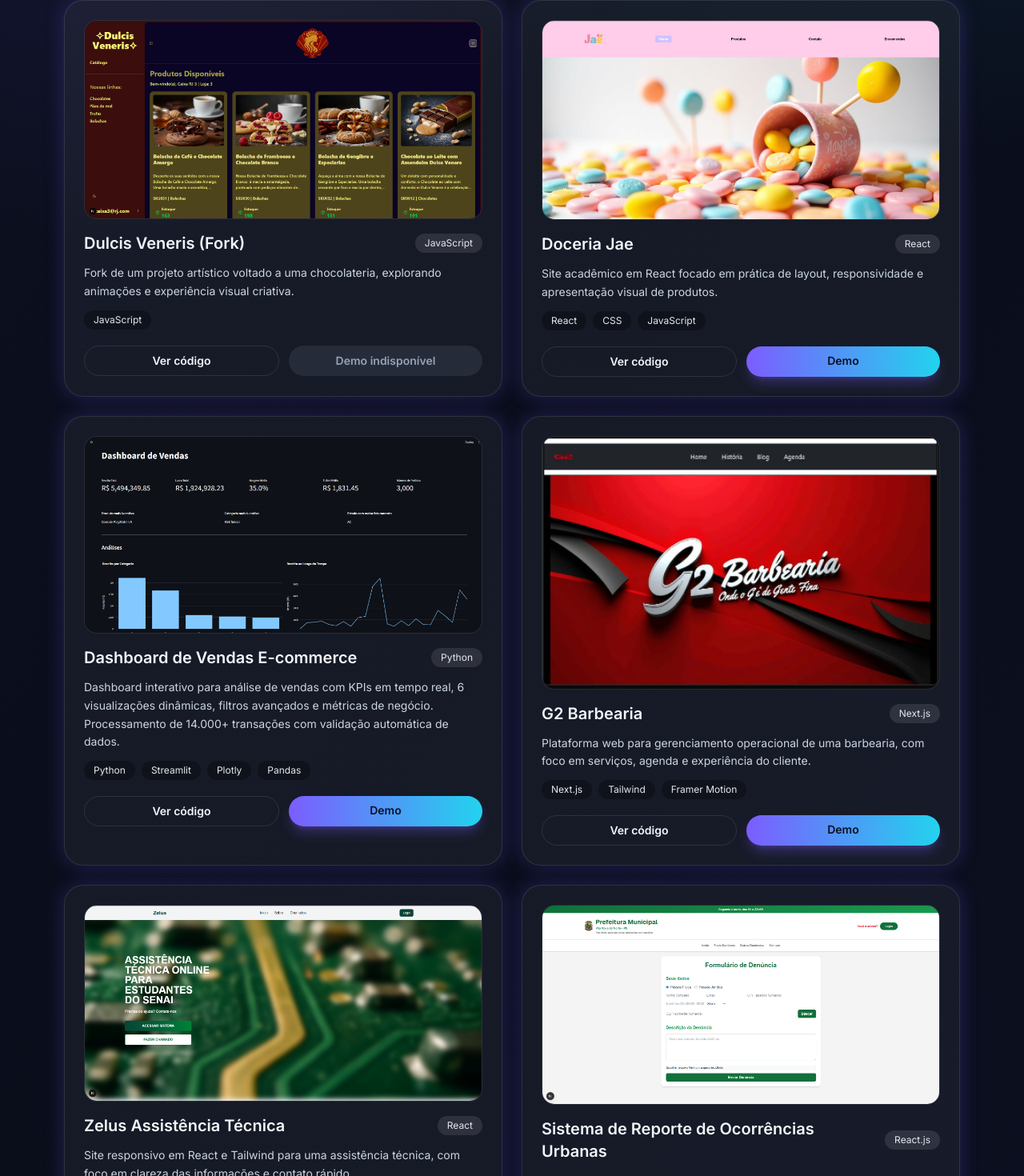
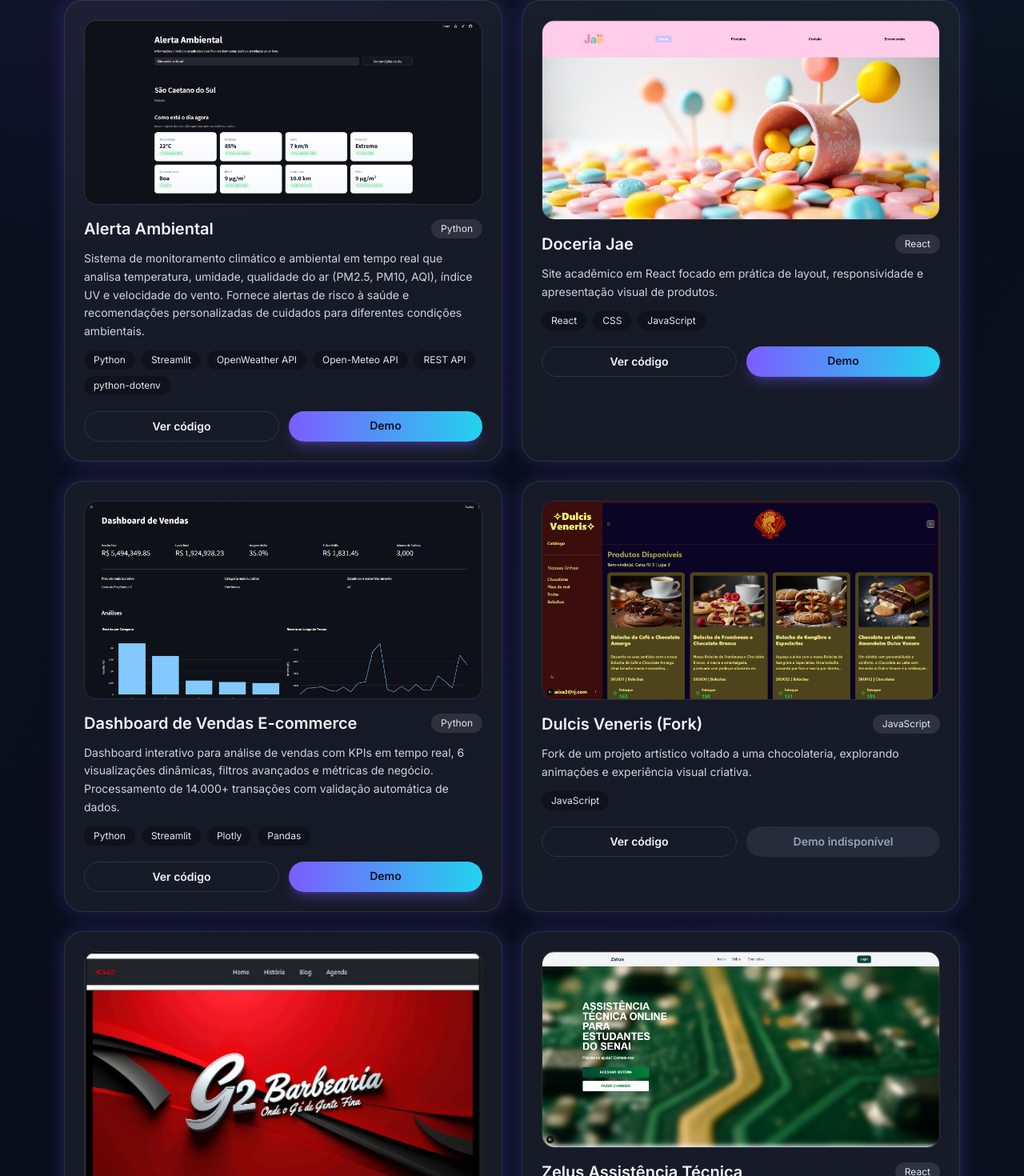
Before and after one commit to gaherrera00/gaherrera00, a React (Vite) app: page / in a window 1280 px wide. Shown: the part 1266-2736 px from the top of the page at 80% size. Built offline with nearby package versions, Linux system fonts and the light colour scheme.

Commit message:
adicao de projeto

```diff
--- a/src/App.jsx
+++ b/src/App.jsx
@@ -18,13 +18,20 @@ const skills = [
 
 const projects = [
   {
-    title: "Dulcis Veneris (Fork)",
+    title: "Alerta Ambiental",
     description:
-      "Fork de um projeto artístico voltado a uma chocolateria, explorando animações e experiência visual criativa.",
-    stack: ["JavaScript"],
-    code: "https://github.com/gaherrera00/dulcis.veneris",
-    demo: "https://github.com/gaherrera00/dulcis.veneris",
-    image: "/project-dulcis.png",
+      "Sistema de monitoramento climático e ambiental em tempo real que analisa temperatura, umidade, qualidade do ar (PM2.5, PM10, AQI), índice UV e velocidade do vento. Fornece alertas de risco à saúde e recomendações personalizadas de cuidados para diferentes condições ambientais.",
+    stack: [
+      "Python",
+      "Streamlit",
+      "OpenWeather API",
+      "Open-Meteo API",
+      "REST API",
+      "python-dotenv",
+    ],
+    code: "https://github.com/gaherrera00/alerta-ambiental",
+    demo: "https://alerta-ambiental-3r9phucbyvoenqpatxxsvm.streamlit.app/",
+    image: "/project-alearta-ambiental.png",
   },
   {
     title: "Doceria Jae",
@@ -45,6 +52,15 @@ const projects = [
     image: "/project-dashboard.png",
   },
   {
+    title: "Dulcis Veneris (Fork)",
+    description:
+      "Fork de um projeto artístico voltado a uma chocolateria, explorando animações e experiência visual criativa.",
+    stack: ["JavaScript"],
+    code: "https://github.com/gaherrera00/dulcis.veneris",
+    demo: "https://github.com/gaherrera00/dulcis.veneris",
+    image: "/project-dulcis.png",
+  },
+  {
     title: "G2 Barbearia",
     description:
       "Plataforma web para gerenciamento operacional de uma barbearia, com foco em serviços, agenda e experiência do cliente.",
@@ -61,23 +77,6 @@ const projects = [
     code: "https://github.com/gaherrera00/zelus-assistencia-tecnica",
     demo: "https://github.com/gaherrera00/zelus-assistencia-tecnica",
     image: "/project-zelus.png",
-  },
-  {
-    title: "Sistema de Reporte de Ocorrências Urbanas",
-    description:
-      "Plataforma web para registro e acompanhamento de problemas urbanos, permitindo descrição, foto e localização via geolocalização. Desenvolvido para facilitar a comunicação entre cidadãos e gestão pública.",
-    stack: [
-      "React.js",
-      "Node.js",
-      "Express",
-      "PostgreSQL",
-      "REST API",
-      "JWT",
-      "AWS",
-    ],
-    code: "https://github.com/gaherrera00/sistema-denuncias-urbanas",
-    demo: "https://github.com/gaherrera00/sistema-denuncias-urbanas",
-    image: "/project-denuncias-urbanas.png",
   },
 ];
 
```
Also changed, not shown: public/project-alearta-ambiental.png (added).
